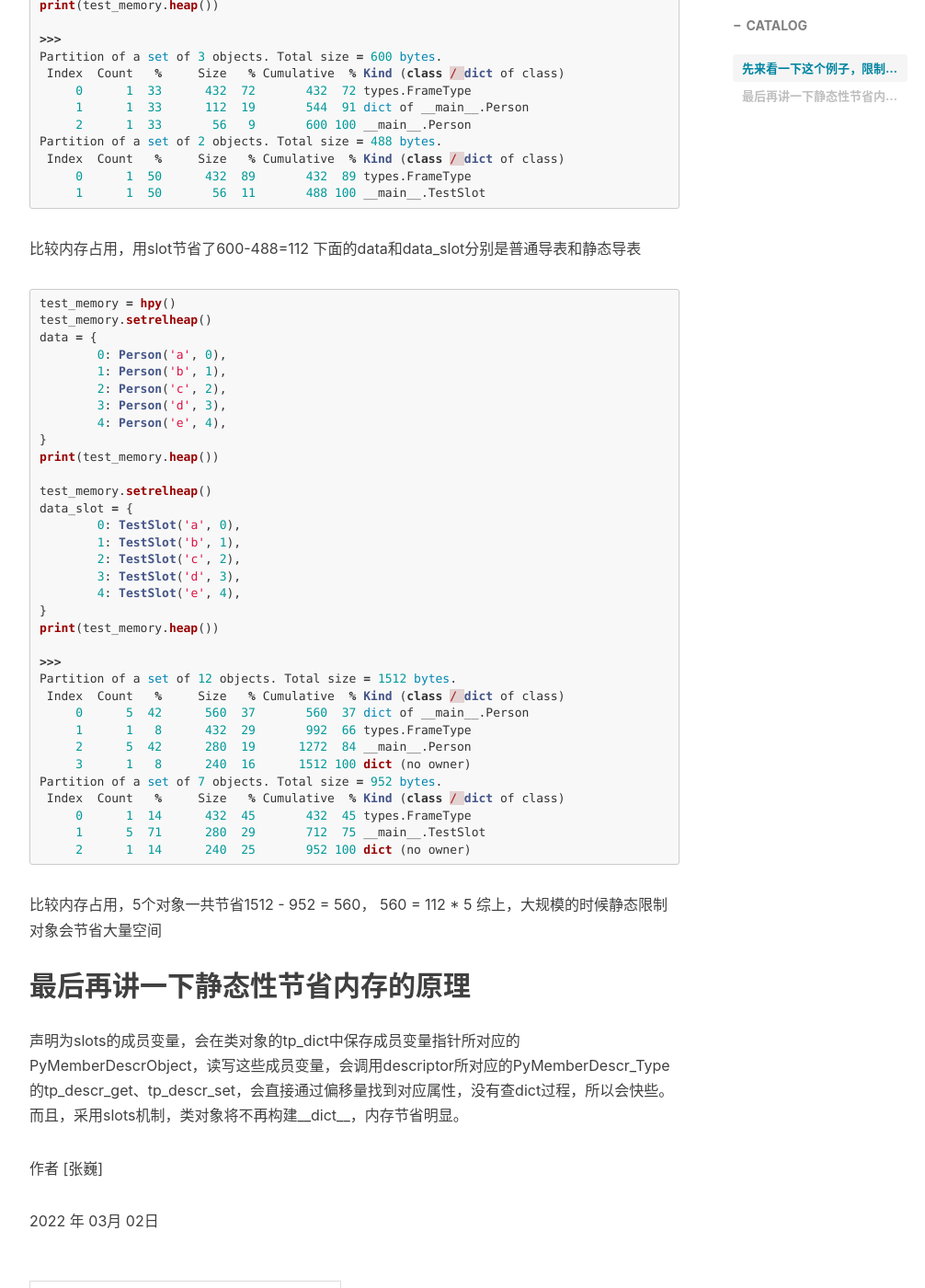
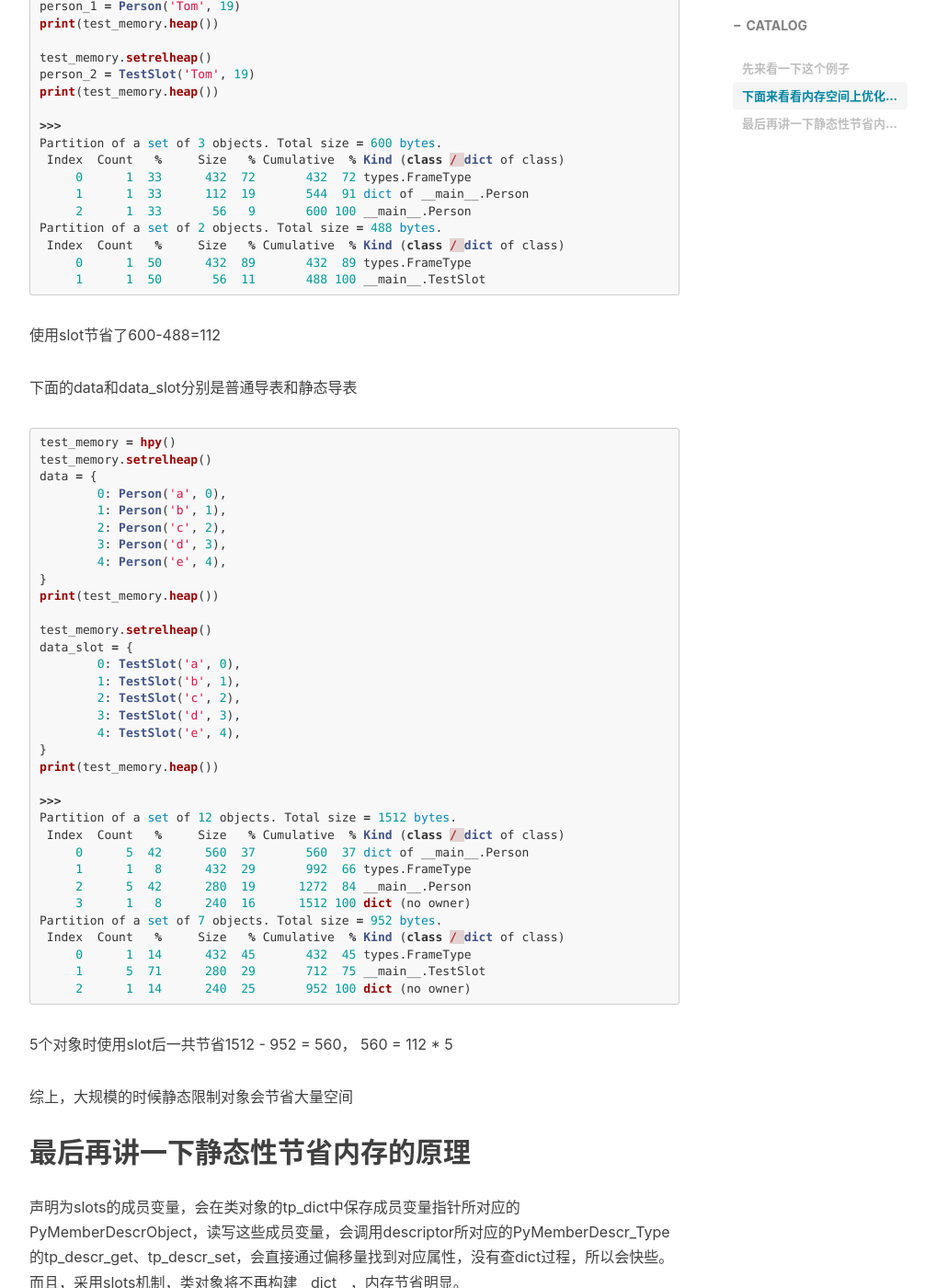
Before and after one commit to johnwayne1995/johnwayne1995.github.io, a Jekyll site: the page built from _posts/2022-03-02-Python大规模导表内存优化方法.md, in a window 1280 px wide and 1400 px high, scrolled down 1460 px. Shown: the whole window at 92% size, without its empty margins (233-1239 px from the left). Built offline with Jekyll 4.4.1, drawn with Linux system fonts in a browser that asks for light colours; nearby versions of some CDN libraries; comment, search, counter and statistics services are not loaded; some of the changed text lies outside the part shown.

Commit message:
Update 2022-03-02-Python大规模导表内存优化方法.md

````diff
--- a/_posts/2022-03-02-Python大规模导表内存优化方法.md
+++ b/_posts/2022-03-02-Python大规模导表内存优化方法.md
@@ -16,7 +16,8 @@
 ------
 
 
-## 先来看一下这个例子，限制只能用姓名和年龄两个属性，强行给对象加个身高的属性就会报错
+### 先来看一下这个例子
+限制只能用姓名和年龄两个属性，强行给对象加个身高的属性就会报错
 ```python
 class TestSlot(object):
     __slots__ = ('name', 'age')
@@ -33,7 +34,7 @@
     person.height = 180
 AttributeError: 'TestSlot' object has no attribute 'height'
 ```
-下面来看看空间上
+### 下面来看看内存空间上优化效果
 这是一个没有\__slot__的普通类
 ```python
 class Person(object):
@@ -62,7 +63,8 @@
      0      1  50      432  89       432  89 types.FrameType
      1      1  50       56  11       488 100 __main__.TestSlot
 ```
-比较内存占用，用slot节省了600-488=112
+使用slot节省了600-488=112
+
 下面的data和data_slot分别是普通导表和静态导表
 ```python
 test_memory = hpy()
@@ -99,7 +101,8 @@
      1      5  71      280  29       712  75 __main__.TestSlot
      2      1  14      240  25       952 100 dict (no owner)
 ```
-比较内存占用，5个对象一共节省1512 - 952 = 560， 560 = 112 * 5
+5个对象时使用slot后一共节省1512 - 952 = 560， 560 = 112 * 5
+
 综上，大规模的时候静态限制对象会节省大量空间
 
 ## 最后再讲一下静态性节省内存的原理
````
